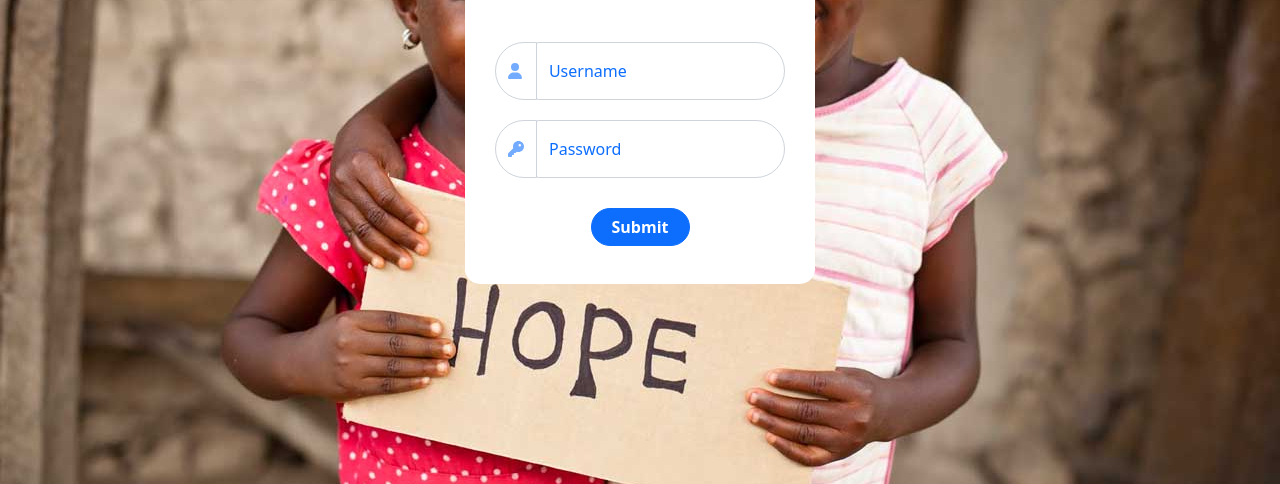
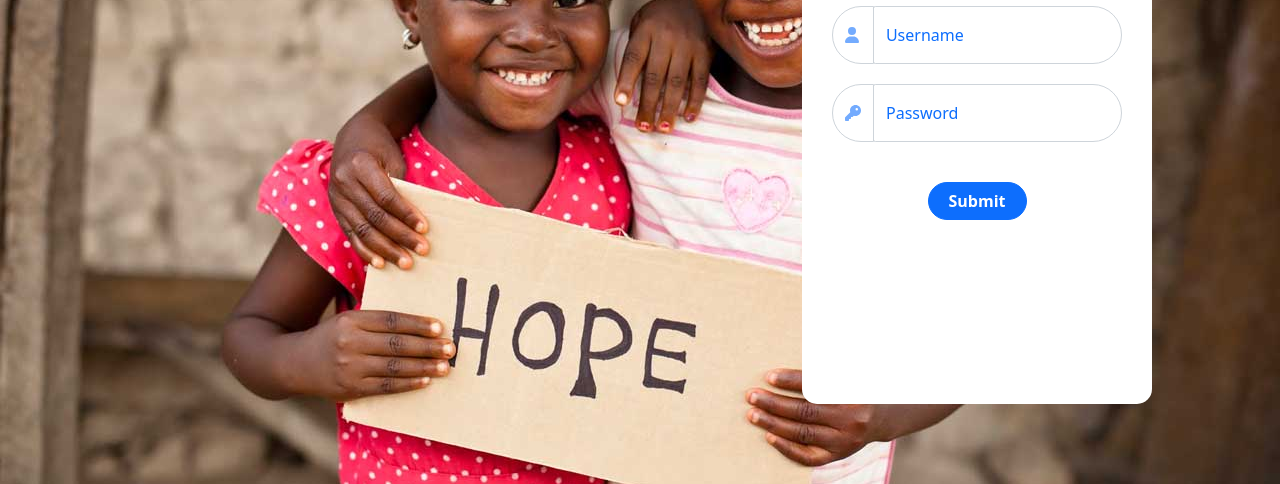
Before and after one commit to Hihihi1215/CovidMan, a React app: page /SignIn in a window 1280 px wide. Shown: the part 316-800 px from the top of the page. Built offline with nearby package versions, Linux system fonts and the light colour scheme.

Commit message:
Done required for sign in form

```diff
--- a/src/css/SignIn.css
+++ b/src/css/SignIn.css
@@ -7,11 +7,10 @@
   background-position: center;
   display: flex;
   align-items: center;
-  justify-content: center;
 }
 
 .title {
-  margin: 30px 0 50px 0;
+  margin-bottom: 40px;
   color: #0d6efd;
   font-weight: bold;
 }
@@ -21,11 +20,11 @@
   width: 350px;
   border-radius: 15px;
   height: 50vh;
-  margin: 0 auto;
   display: flex;
   flex-direction: column;
   align-items: center;
   padding: 30px;
+  margin: 0 auto;
 }
 
 form {
@@ -44,11 +43,13 @@ form {
   color: #73abfe;
   background-color: white;
   flex: 0.06;
-  border-radius: 50px;
+  border-top-left-radius: 50px;
+  border-bottom-left-radius: 50px;
 }
 
 .form-floating {
   flex: 0.94;
+  position: relative;
 }
 
 .form-control {
@@ -57,9 +58,23 @@ form {
 }
 
 .btn {
-  margin: 20px 0;
+  margin: 30px 0;
   padding-left: 20px;
   padding-right: 20px;
   border-radius: 50px;
   font-weight: bold;
 }
+
+.invalid-tooltip {
+  right: 0;
+}
+
+@media screen and (min-width: 1200px) {
+  .sign-inWrapper {
+    margin: 0%;
+    right: 10%;
+    position: absolute;
+    height: 80vh;
+    justify-content: center;
+  }
+}
--- a/src/webPages/SignIn.js
+++ b/src/webPages/SignIn.js
@@ -1,16 +1,99 @@
 import { faKey, faUser } from '@fortawesome/free-solid-svg-icons'
 import { FontAwesomeIcon } from '@fortawesome/react-fontawesome'
-import React from 'react'
+import React, { useState } from 'react'
 import { Button, FloatingLabel, Form, InputGroup } from 'react-bootstrap'
+import { useNavigate } from 'react-router-dom'
 import '../css/SignIn.css'
 
 function SignIn() {
+
+  const navigate = useNavigate();
+  const [ username, setUsername ] = useState('');
+  const [ password, setPassword ] = useState('');
+
+  const handleChange = e => {
+    if(e.target.id === 'username-input'){
+      setUsername(e.target.value);
+    } else if(e.target.id === 'password-input') {
+      setPassword(e.target.value);
+    }
+    if(username) {
+      usernameFilled();
+    }
+    if(password) {
+      passwordFilled();
+    }
+  }
+
+  const handleSubmit = e => {
+    if(!username && !password) {
+      e.preventDefault();
+      const usernameInput = usernameBlank();
+      passwordBlank();
+      usernameInput.focus();
+    } else if(!username){
+      e.preventDefault();
+      const usernameInput = usernameBlank();
+      usernameInput.focus();
+    } else if(!password) {
+      e.preventDefault();
+      const passwordInput = passwordBlank();
+      passwordInput.focus();
+    } else {
+      navigate('/');
+    }
+  }
+
+  const passwordFilled = () => {
+    const passwordTooltip = document.querySelector('#password-tooltip');
+    const passwordInput = document.querySelector('#password-input');
+    passwordInput.style = `
+      box-shadow: 0.5px 0.5px 0.5px 4px #C5E1D4;
+      border: 1px solid #85BFA4;
+    `;
+    passwordTooltip.style.display = 'none';
+  }
+
+  const usernameFilled = () => {
+    const usernameTooltip = document.querySelector('#username-tooltip');
+    const usernameInput = document.querySelector('#username-input');
+    usernameInput.style = `
+      box-shadow: 0.5px 0.5px 0.5px 4px #C5E1D4;
+      border: 1px solid #85BFA4;
+    `;
+    usernameTooltip.style.display = 'none';
+  }
+
+  const passwordBlank = () => {
+    const passwordTooltip = document.querySelector('#password-tooltip');
+    const passwordInput = document.querySelector('#password-input');
+    passwordInput.style = `
+      box-shadow: 0.5px 0.5px 0.5px 4px #F6CCD0;
+      border: 1px solid #E66D7A;
+    `;
+    passwordTooltip.style.display = 'block';
+    return passwordInput;
+  }
+
+  const usernameBlank = () =>{
+    const usernameTooltip = document.querySelector('#username-tooltip');
+    const usernameInput = document.querySelector('#username-input');
+    usernameInput.style = `
+      box-shadow: 0.5px 0.5px 0.5px 4px #F6CCD0;
+      border: 1px solid #E66D7A;
+    `;
+    usernameTooltip.style.display = 'block';
+    return usernameInput;
+  }
+
   return (
     <div className='sign-in'>
       <div className='sign-inWrapper'>
         <h2 className='title'>Sign In</h2>
-        <Form>
-          <InputGroup>
+        <Form
+          noValidate
+          onSubmit={handleSubmit}>
+          <InputGroup hasValidation>
             <InputGroup.Text>
               <FontAwesomeIcon icon={faUser}/>
             </InputGroup.Text>
@@ -18,21 +101,37 @@ function SignIn() {
               <Form.Control
                 id="username-input"
                 placeholder='Username'
-              />
+                required
+                onChange={handleChange}
+                />
               <label className='input-label'>Username</label>
             </Form.Floating>
+            <Form.Control.Feedback
+              type='invalid'
+              tooltip
+              id='username-tooltip'>
+              Please fill in the username
+            </Form.Control.Feedback>
           </InputGroup>
-          <InputGroup>
+          <InputGroup hasValidation>
             <InputGroup.Text>
               <FontAwesomeIcon icon={faKey}/>
             </InputGroup.Text>
             <Form.Floating>
               <Form.Control
-                id="username-password"
+                id="password-input"
                 placeholder='Password'
+                type='password'
+                onChange={handleChange}
               />
               <label className='input-label'>Password</label>
             </Form.Floating>
+            <Form.Control.Feedback
+              type='invalid'
+              tooltip
+              id='password-tooltip'>
+              Please fill in the password
+            </Form.Control.Feedback>
           </InputGroup>
           <Button
             type='submit'
```
